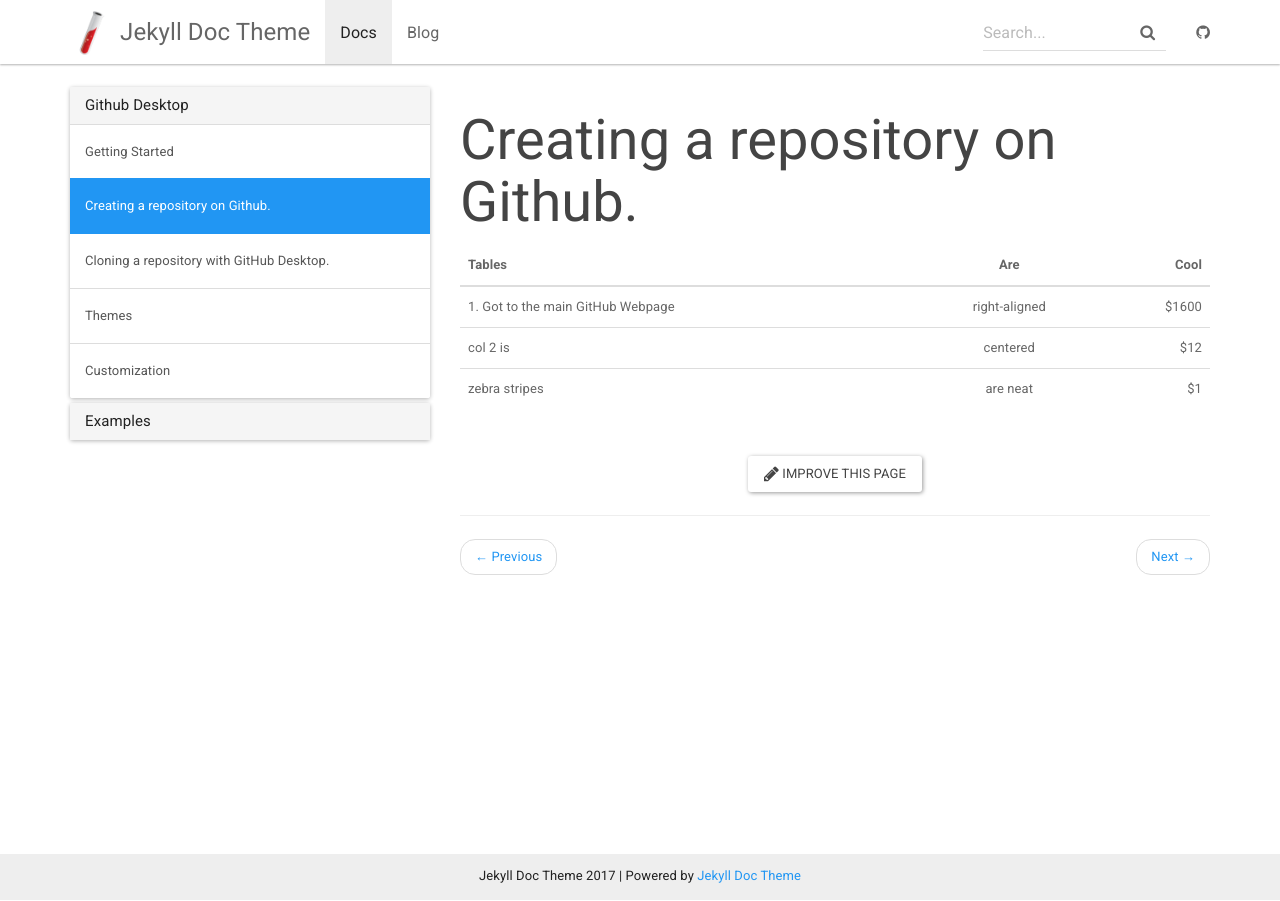
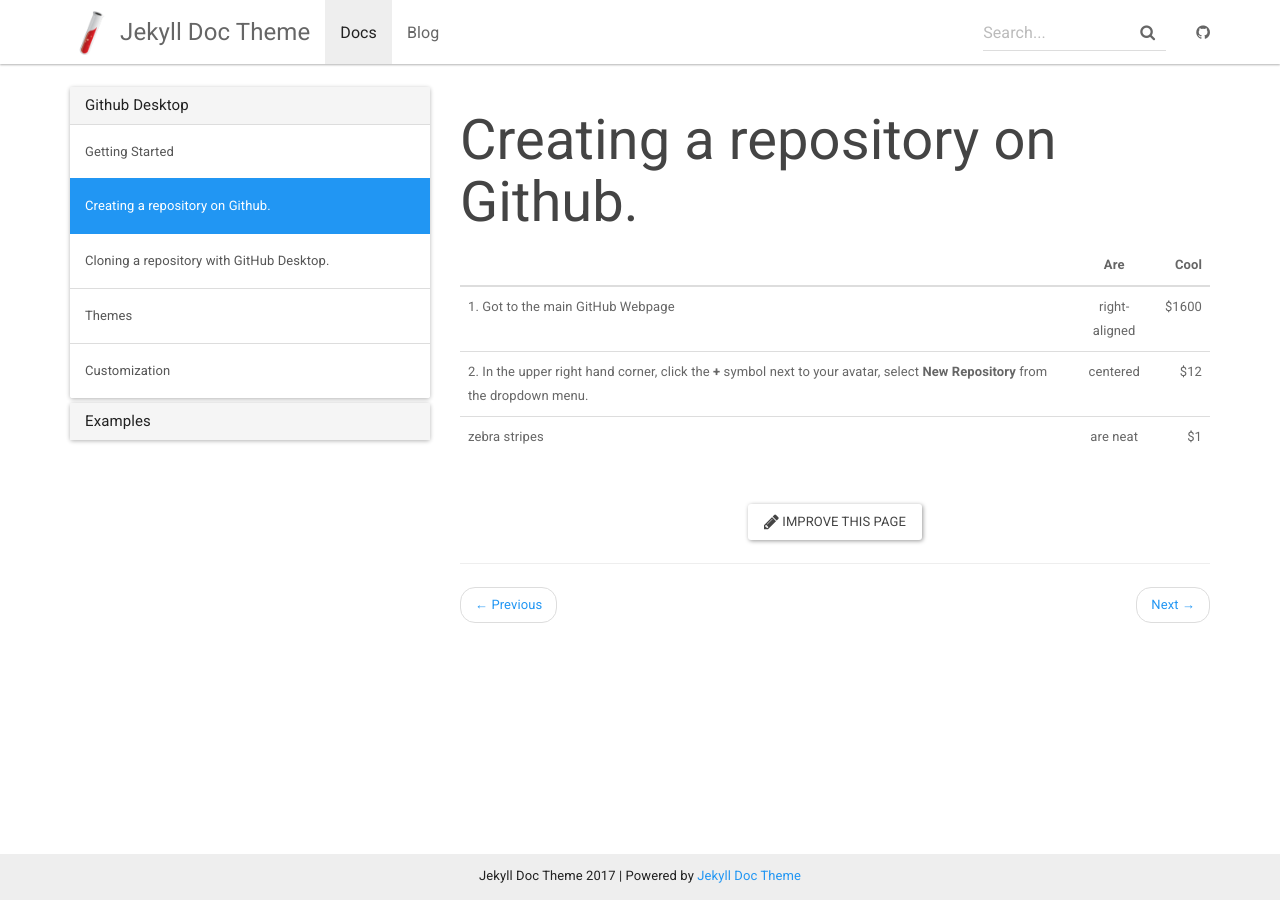
Before and after one commit to Kingslayyerr/Docs, a Jekyll site: the page built from _docs/first-doc.md, in a window 1280 px wide. Built offline with Jekyll 4.4.1, drawn with Linux system fonts in a browser that asks for light colours; nearby versions of some CDN libraries.

Commit message:
edit tables

```diff
--- a/_docs/first-doc.md
+++ b/_docs/first-doc.md
@@ -5,8 +5,8 @@
 
 
 
-| Tables        | Are           | Cool  |
+|               | Are           | Cool  |
 | ------------- |:-------------:| -----:|
 | 1. Got to the main GitHub Webpage            | right-aligned | $1600 |
-| col 2 is      | centered      |   $12 |
+| 2. In the upper right hand corner, click the **+** symbol next to your avatar, select **New Repository** from the dropdown menu.     | centered      |   $12 |
 | zebra stripes | are neat      |    $1 |
```
